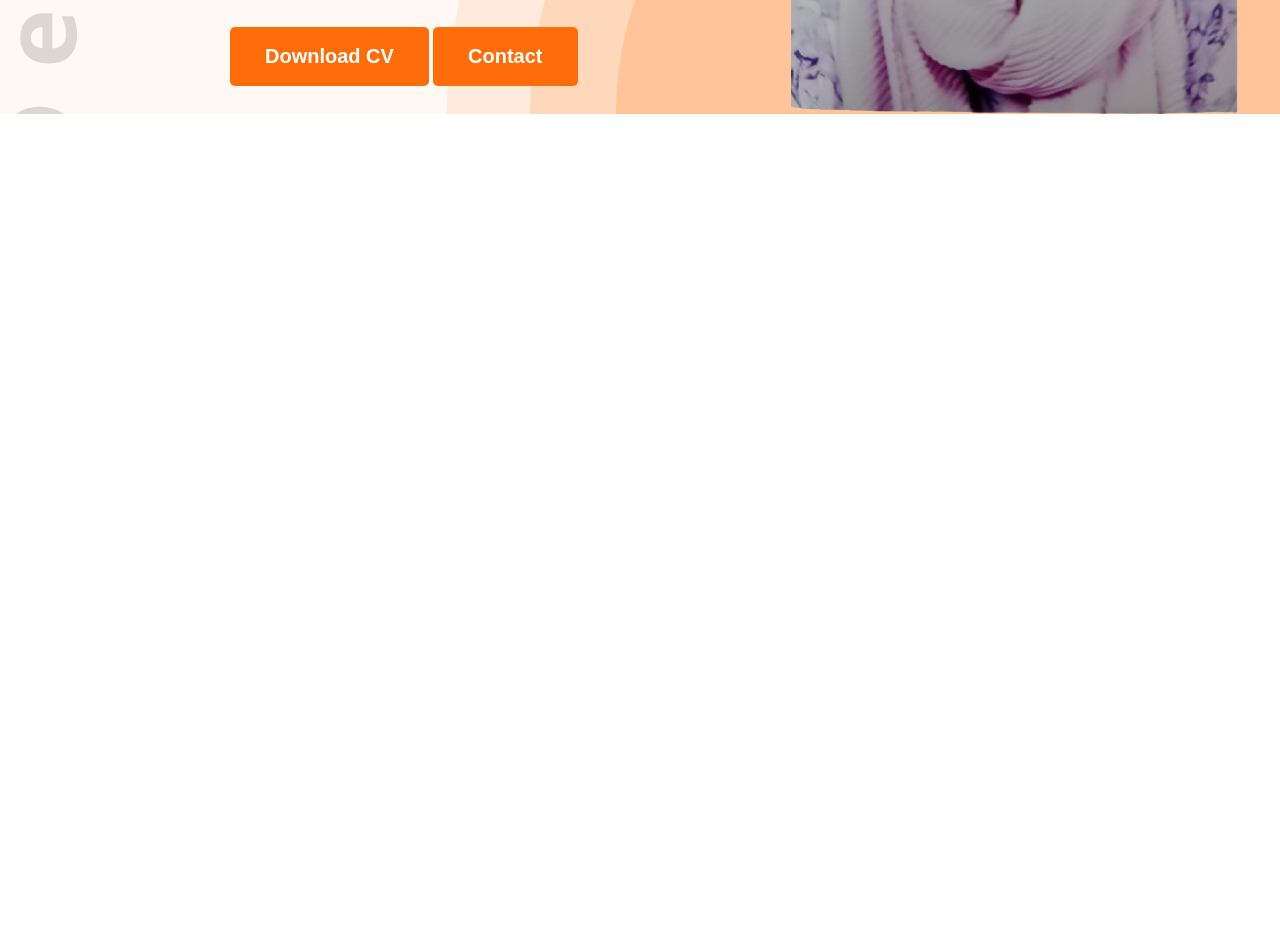
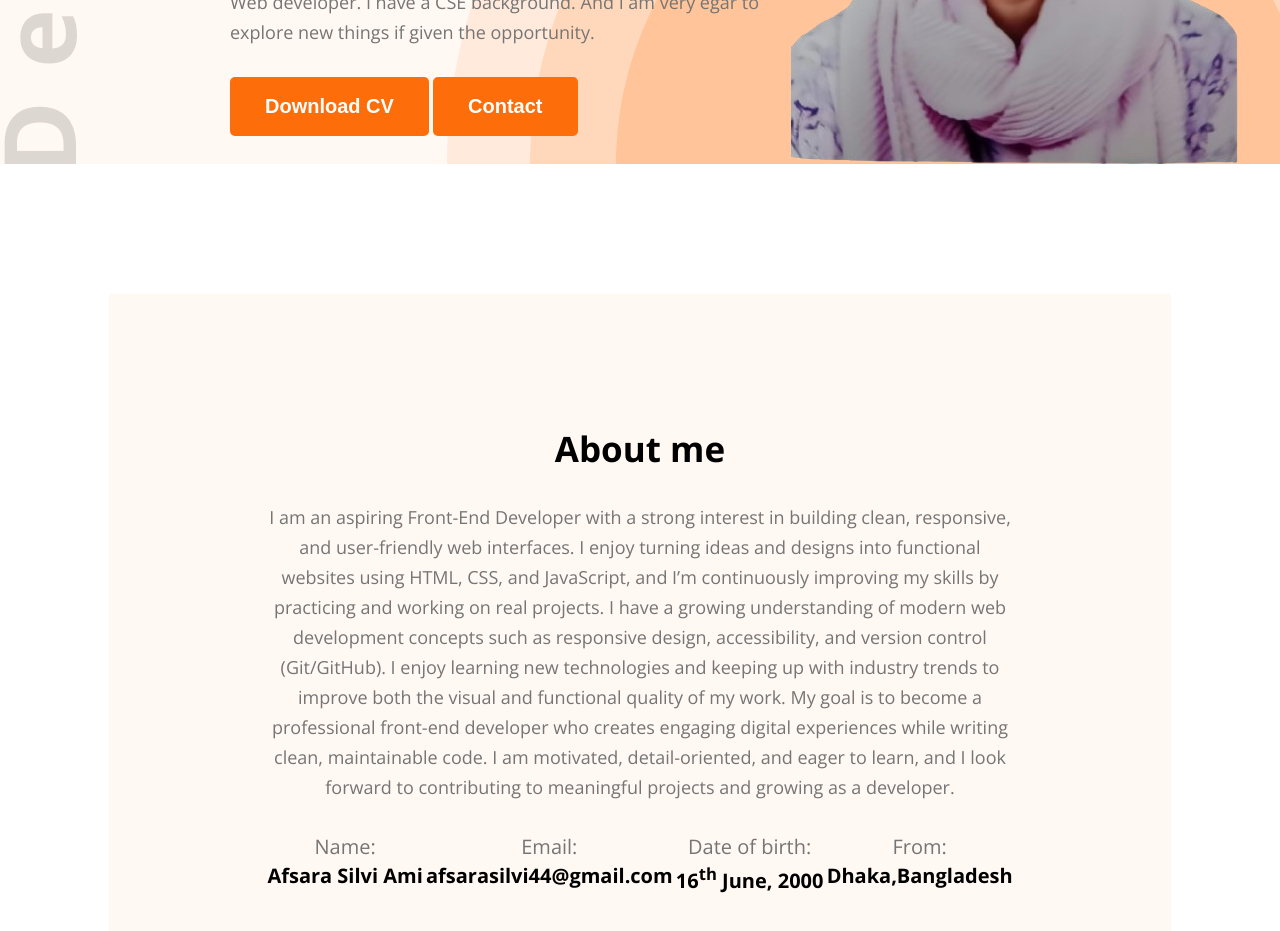
Before and after one commit to AfsaraSilviAmi/Protfolio, a plain HTML site: page index.html in a window 1280 px wide. Shown: the part 597-1528 px from the top of the page. Before the commit the page ends 800 px from the top, so only its background shows below. Drawn offline with nearby package versions, Linux system fonts and the light colour scheme.

Commit message:
Added the About Me Section

```diff
--- a/index.html
+++ b/index.html
@@ -38,5 +38,35 @@
 
         </section>
     </header>
+    <section id="about">
+        <div class="about-container">
+            <div class="section-heading">
+                <h2>About me</h2>
+                <p>I am an aspiring Front-End Developer with a strong interest in building clean, responsive, and user-friendly web interfaces. I enjoy turning ideas and designs into functional websites using HTML, CSS, and JavaScript, and I’m continuously improving my skills by practicing and working on real projects.
+
+I have a growing understanding of modern web development concepts such as responsive design, accessibility, and version control (Git/GitHub). I enjoy learning new technologies and keeping up with industry trends to improve both the visual and functional quality of my work.
+
+My goal is to become a professional front-end developer who creates engaging digital experiences while writing clean, maintainable code. I am motivated, detail-oriented, and eager to learn, and I look forward to contributing to meaningful projects and growing as a developer.</p>
+            </div>
+            <div class="about-info">
+                <div class="info-card">
+                <p>Name:</p>
+                <h4>Afsara Silvi Ami</h4>
+                </div>
+                <div class="info-card">
+                <p>Email:</p>
+                <h4>afsarasilvi44@gmail.com</h4>
+                </div>
+                <div class="info-card">
+                <p>Date of birth:</p>
+                <h4>16<sup>th</sup> June, 2000</h4>
+                </div>
+                <div class="info-card">
+                <p>From:</p>
+                <h4>Dhaka,Bangladesh</h4>
+                </div>
+            </div>
+        </div>
+    </section>
 </body>
 </html>
--- a/styles/protfolio.css
+++ b/styles/protfolio.css
@@ -25,17 +25,32 @@
     color: white;
     cursor: pointer;
 }
+.section-heading{
+    max-width: auto;
+    text-align: center;
+}
+.section-heading h2{
+    font-size: 35px;
+    margin-bottom: 30px;
+}
+.section-heading p{
+    font-size:18px;
+    margin-bottom: 30px;
+    line-height: 30px;
+    color:#757575;
+
+}
 /*main CSS*/
 header{
     background-color: #FFF8F3;
     background: url("../images/developer.png") , url('../images/header_bg.png'),#FFF8F3; ;
     background-position: top left, bottom right;
     background-repeat: no-repeat;
-    padding-top: 50px;
+    padding-top: 100px;
 }
 nav{
     width:83%;
-    max-width: 3000px;
+    max-width: 2500px;
     margin:0px auto;
     display: flex;
     justify-content: space-between;
@@ -85,3 +100,27 @@ nav .menu a{
     vertical-align: middle;
 
 }
+#about{
+    padding-top: 130px;
+}
+#about .about-container{
+    width:83%;
+    max-width:2500px;
+    margin: 0 auto;
+    text-align:center;
+    background-color: #FFF8F3;
+    padding: 131px 157px;
+}
+#about .about-container .about-info{
+    display:flex;
+    justify-content: space-around;
+}
+.about-info .info-card p{
+    font-size:20px;
+    line-height: 30px;
+    color:#757575;
+
+}
+.about-info .info-card h4{
+    font-size: 20px;
+}
```
